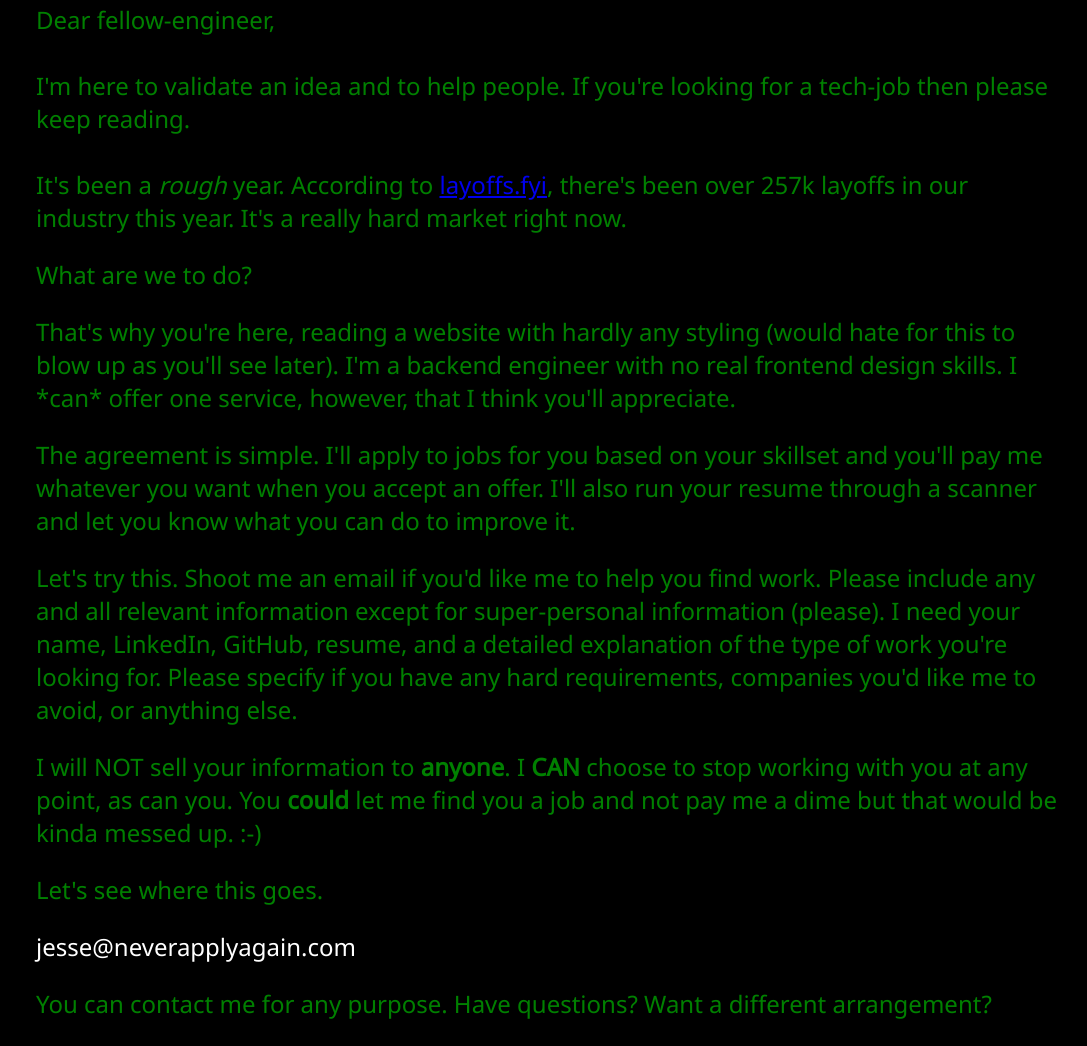
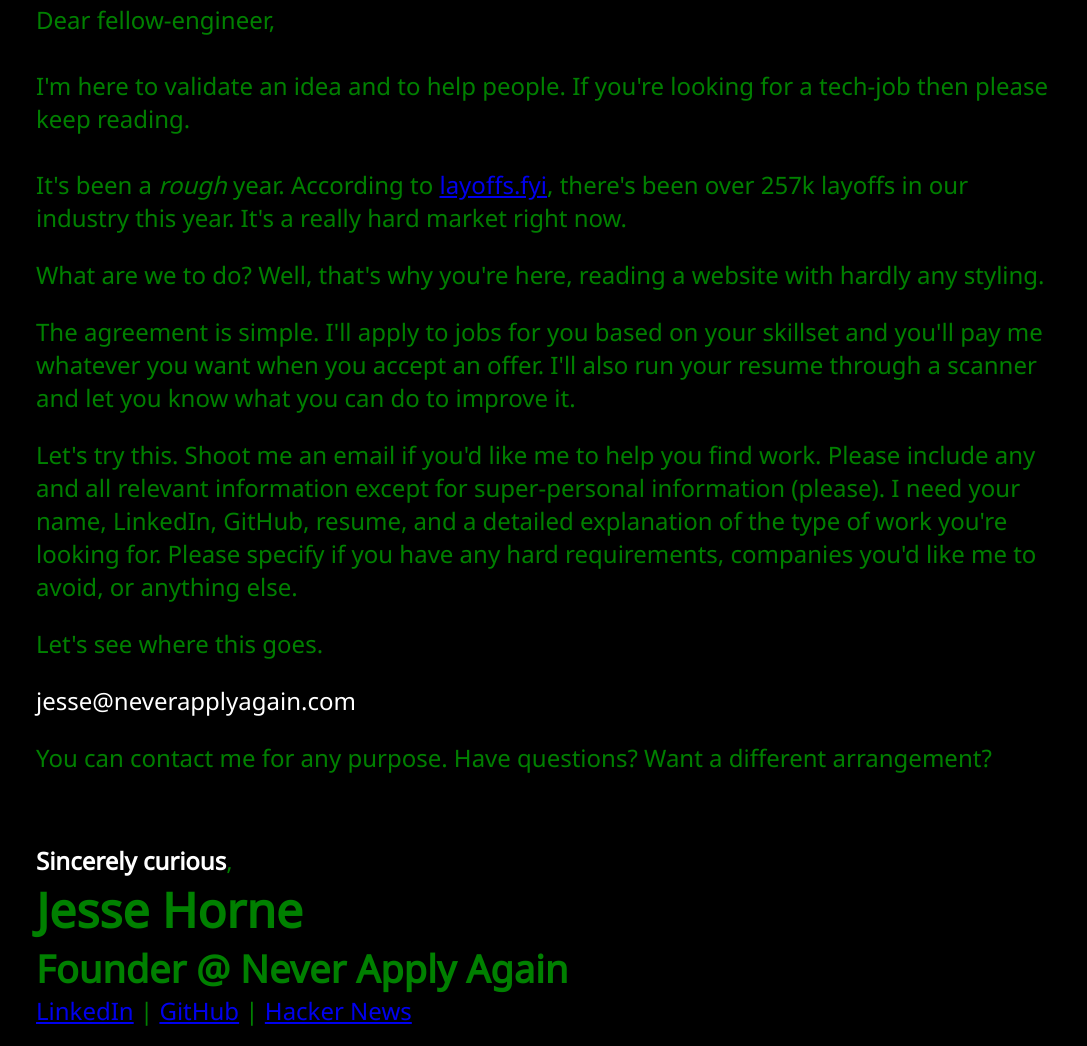
Before and after one commit to jessehorne/neverapplyagain.com, a plain HTML site: page index.html in a window 1280 px wide. Shown: the part 218-1264 px from the top of the page, without its empty margins (92-1179 px from the left). Drawn offline with Linux system fonts and the light colour scheme.

Commit message:
trying to be more concise

```diff
--- a/index.html
+++ b/index.html
@@ -18,16 +18,12 @@ It's been a <i>rough</i> year. According to <a href="https://layoffs.fyi/">layof
 </p>
 
 <p>
-What are we to do?
+What are we to do? Well, that's why you're here, reading a website with hardly any styling.
 </p>
-
-<p>That's why you're here, reading a website with hardly any styling (would hate for this to blow up as you'll see later). I'm a backend engineer with no real frontend design skills. I *can* offer one service, however, that I think you'll appreciate.
 
 <p>The agreement is simple. I'll apply to jobs for you based on your skillset and you'll pay me whatever you want when you accept an offer. I'll also run your resume through a scanner and let you know what you can do to improve it.</p>
 
 <p>Let's try this. Shoot me an email if you'd like me to help you find work. Please include any and all relevant information except for super-personal information (please). I need your name, LinkedIn, GitHub, resume, and a detailed explanation of the type of work you're looking for. Please specify if you have any hard requirements, companies you'd like me to avoid, or anything else.</p>
-
-<p>I will NOT sell your information to <b>anyone</b>. I <b>CAN</b> choose to stop working with you at any point, as can you. You <b>could</b> let me find you a job and not pay me a dime but that would be kinda messed up. :-)</p>
 
 <p>Let's see where this goes.</p>
 
```
